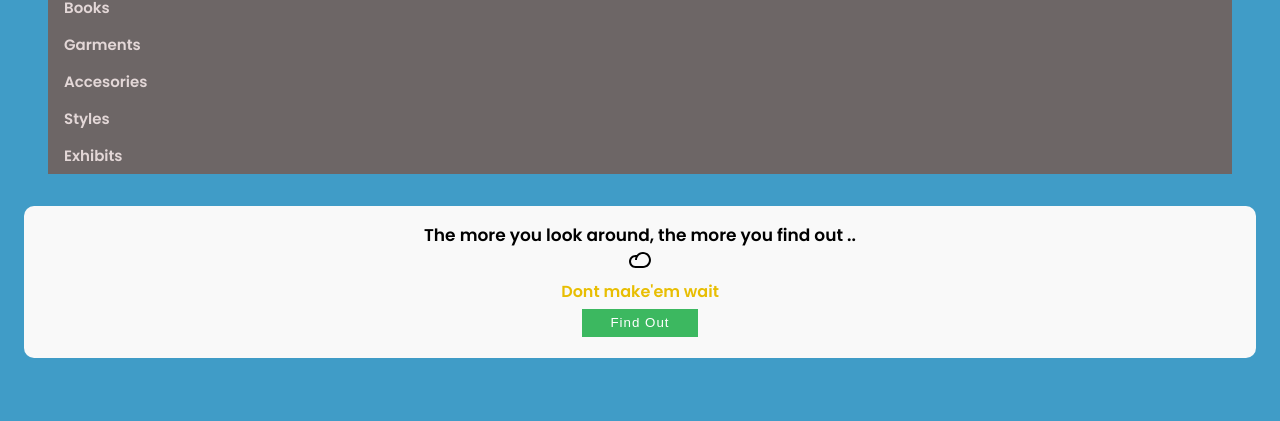
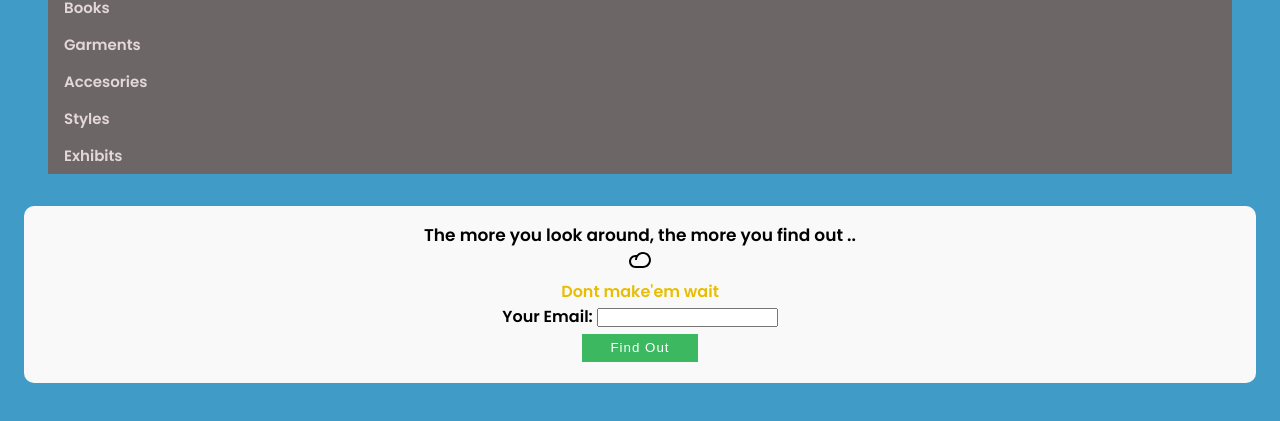
Before and after one commit to realsulty/international-records, a website: page index.html in a window 1280 px wide. Shown: the part 143-564 px from the top of the page. Drawn offline with Linux system fonts and the light colour scheme.

Commit message:
added email bar

```diff
--- a/index.html
+++ b/index.html
@@ -52,6 +52,8 @@
             </h2>
             <img src="img/cloud.svg" alt="">
             <p>Dont make'em wait</p>
+            <label for="email">Your Email:</label>
+            <input type="text" id="email" name="email"><br>
             <button>Find Out</button>
 
 
```
